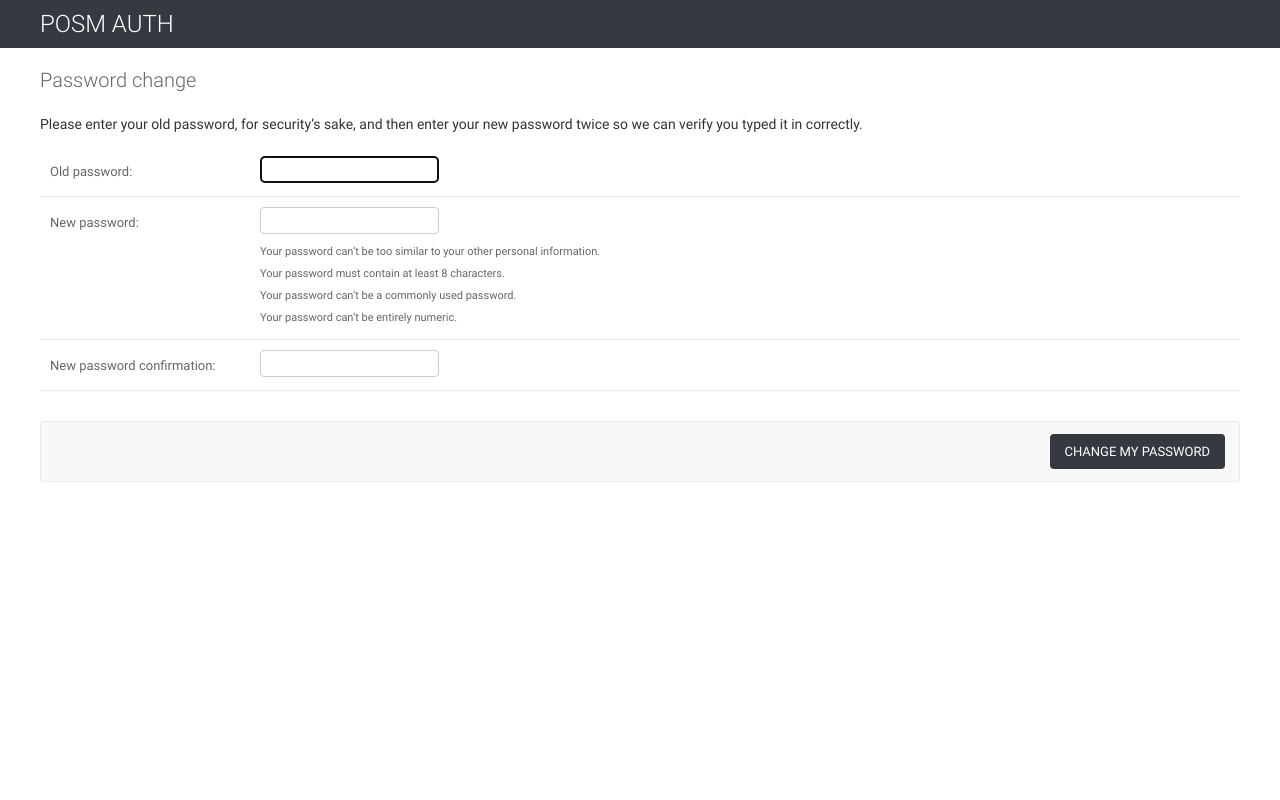
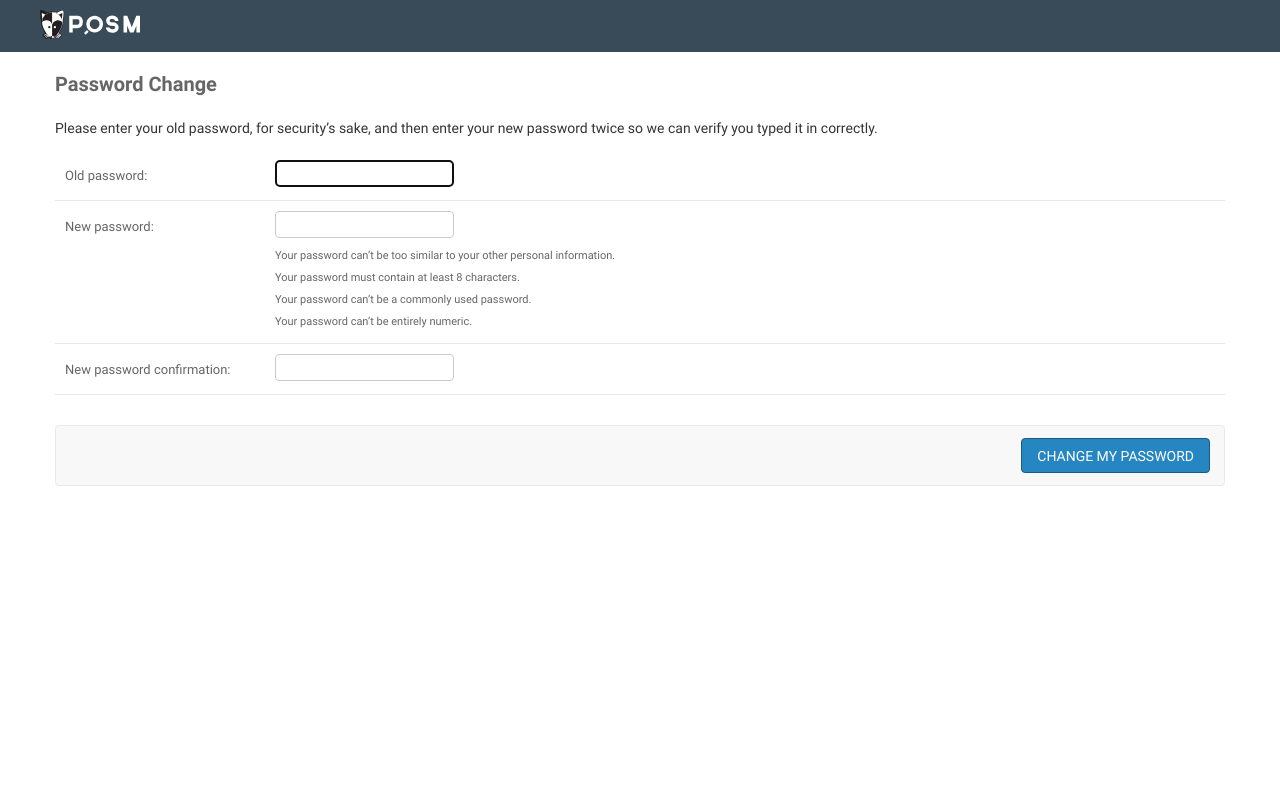
Before and after one commit to posm/posm-auth, a Django app: page /change-password/ in a window 1280 px wide. Run offline with Django 3.2, Linux system fonts and the light colour scheme; a user stored in the database is signed in.

Commit message:
Styling Updated
- Login Page
- Change password page
- 403/404 pages

```diff
--- a/static/css/admin-extend.css
+++ b/static/css/admin-extend.css
@@ -1,20 +1,34 @@
 :root {
-  --bb-primary-color: #343a40;
-  --bb-primary-light-color: #343a40aa;
-  --bb-text-color: white;
+    --color-navbar: #394B59;
+    --color-navbar-light: #394B59aa;
+    --color-text: #fff;
+    --color-primary: #2586C2;
+    --color-hover-primary: #2679AC;
+    --color-border-primary: #1D5A7F;
+    --radius-border-medium: 3px;
+    --width-separator-thin: 1px;
+    --font-size-small: 11px;
+    --font-size-medium: 14px;
 }
 
 #header, #header a:link {
-    background: var(--bb-primary-color);
-    color: var(--bb-text-color) !important;
+    background: var(--color-navbar);
+    color: var(--color-text) !important;
 }
 
 input[type=submit], input[type=button], input[type=submit].default{
-    background: var(--bb-primary-color);
+    background: var(--color-primary);
+    border: var(--width-separator-thin) solid var(--color-border-primary);
+    font-size: var(--font-size-medium);
 }
 
-#branding h1 {
-    color: var(--bb-text-color);
+input[type=submit]:hover, input[type=button]:hover, input[type=submit].default:hover {
+    background-color: var(--color-hover-primary);
+}
+
+#branding img {
+    width: 100%;
+    max-width: 100px;
 }
 
 #user-tools, #branding h1, #branding h1 a:link, #branding h1 a:visited {
@@ -22,12 +36,12 @@ input[type=submit], input[type=button], input[type=submit].default{
 }
 
 .breadcrumbs, #changelist-filter h2, .selector-chosen h2, .module caption, .inline-group h2 {
-    background: var(--bb-primary-light-color) !important;
-    color: var(--bb-text-color);
+    background: var(--color-primary) !important;
+    color: var(--color-text);
 }
 
 #content-related .module h2 {
-    color: black;
+    color: #000;
 }
 
 .logo {
@@ -46,9 +60,9 @@ input[type=submit], input[type=button], input[type=submit].default{
     padding: 10px;
     margin-left: 10px;
     box-shadow: 0 1px 3px -1px rgba(0, 0, 0, .5);
-    background-color: #1676d3;
+    background-color: var(--color-primary);
     display: inline-block;
-    color: #ffffff!important;
+    color: var(--color-text) !important;
     border-radius: 2px;
     padding: 6px 8px;
     text-transform: uppercase;
@@ -63,7 +77,7 @@ input[type=submit], input[type=button], input[type=submit].default{
 }
 
 .goto-url:hover {
-    background-color: #005DBA;
+    background-color: var(--color-hover-primary);
 }
 
 .actions-container {
--- /dev/null
+++ b/static/css/change-password.css
@@ -0,0 +1,17 @@
+#content{
+    display: flex;
+    flex-direction: column;
+    width: 100%;
+    max-width: 1170px;
+    margin: 0 auto;
+
+}
+
+#content >h1 {
+    font-weight: 600;
+    text-transform: capitalize;
+}
+
+.content-main {
+    align-self: flex-start;
+}
--- a/templates/posm/base_site.html
+++ b/templates/posm/base_site.html
@@ -6,7 +6,13 @@
     <link rel="stylesheet" type="text/css" href="{% static "css/admin-extend.css" %}" />
 {% endblock %}
 
-{% block branding %}<h1 id="site-name">POSM AUTH</h1>{% endblock %}
+{% block branding %}
+    <a href="#">
+        <img src="{% static 'img/posm_icon_branding.svg' %}"
+            alt="POSM branding Logo"
+        >
+    </a>
+{% endblock %}
 
 {% comment %}
 {% block usertools %}
--- a/templates/posm/change_password.html
+++ b/templates/posm/change_password.html
@@ -4,6 +4,7 @@
 {% block extrastyle %}
     {{ block.super }}
     <link rel="stylesheet" type="text/css" href="{% static "admin/css/forms.css" %}">
+    <link rel="stylesheet" href="{% static "css/change-password.css" %}">
 {% endblock %}
 
 {% block userlinks %}
```
Also changed, not shown: static/css/login.css (+64 -16 lines), templates/posm/400_base.html (+46 -12 lines), templates/posm/login.html (+11 -2 lines), static/img/posm_icon.svg, static/img/posm_icon_branding.svg (added).
